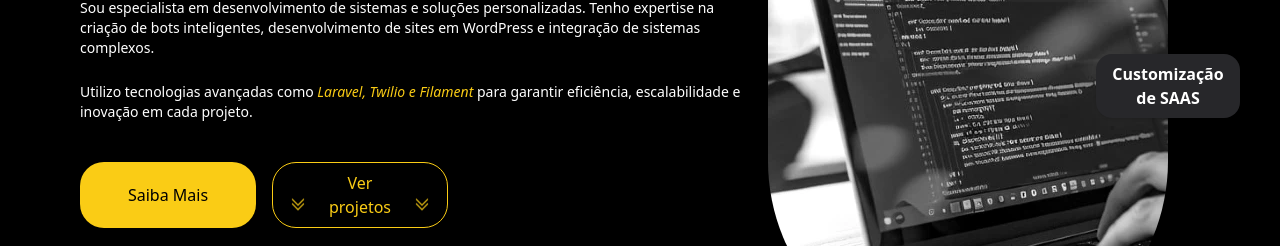
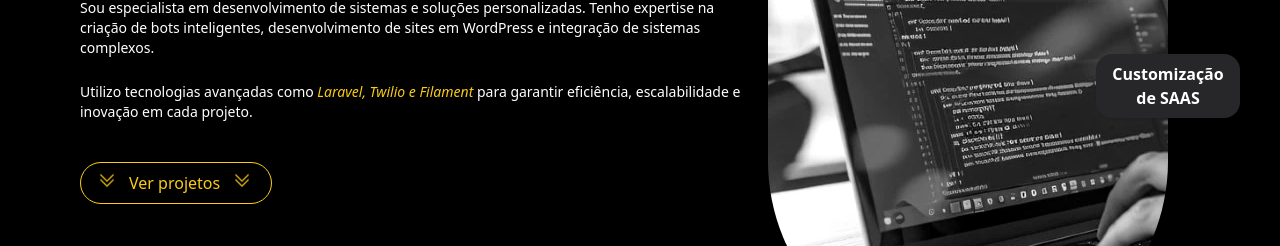
Before and after one commit to CharleyKevin/portfolio, a website: page index.html in a window 1280 px wide. Shown: the part 353-599 px from the top of the page. Drawn offline with nearby package versions, Linux system fonts and the light colour scheme.

Commit message:
Improved banner desktop

```diff
--- a/index.html
+++ b/index.html
@@ -14,7 +14,7 @@
         }
     </style>
 </head>
-<body class="w-full mx-auto overflow-x-hidden" x-data="body">
+<body class="w-full mx-auto overflow-x-hidden bg-black" x-data="body">
     <nav class="fixed top-0 h-[55px] bg-black w-full z-50">
         <header class="max-w-[1920px] flex max-sm:justify-center sm:justify-between py-3 px-20 text-white mx-auto">
             <div id="logo" class="w-28" data-aos="fade-right">
@@ -39,7 +39,8 @@
         </header>
     </nav>
 
-    <section id="banner" class="mt-[55px] bg-black flex justify-between px-5 sm:px-20 py-8 overflow-x-hidden">
+    <section id="banner" class="max-w-[1920px] mx-auto mt-[55px] bg-black flex justify-between px-5 sm:px-20 py-8
+        overflow-x-hidden overflow-y-hidden">
         <div id="left-banner" class="flex-auto flex flex-col items-start gap-6 pt-2 sm:pt-24 pr-4 w-1/2" data-aos="fade-up">
             <h1 class="max-sm:self-center max-sm:text-center text-white text-3xl sm:text-7xl font-semibold font-['Lora']">Olá, eu sou <br>Charley Kevin</h1>
             <div class="max-sm:w-24 max-sm:h-8 w-30 h-10 flex self-center sm:hidden">
@@ -59,10 +60,7 @@
             <p class="max-sm:text-center text-white text-sm">Sou especialista em desenvolvimento de sistemas e soluções personalizadas. Tenho expertise na criação de bots inteligentes, desenvolvimento de sites em WordPress e integração de sistemas complexos.</p>
             <p class="max-sm:text-center text-white text-sm">Utilizo tecnologias avançadas como <span class="text-yellow-400 italic">Laravel, Twilio e Filament</span> para garantir eficiência, escalabilidade e inovação em cada projeto.</p>
             <div id="actions-banner" class="w-full flex max-sm:justify-center">
-                <button class="max-sm:hidden sm:w-44 bg-yellow-400 text-black px-4 py-2 rounded-3xl mt-4">
-                    <a href="#about-me">Saiba Mais</a>
-                </button>
-                <button class="sm:w-44 flex items-end gap-3 ml-4 border border-yellow-400 text-yellow-400 px-4 py-2 rounded-3xl mt-4" data-aos="fade-up">
+                <button class="sm:w-48 flex items-end gap-3 border border-yellow-400 text-yellow-400 px-4 py-2 rounded-3xl mt-4" data-aos="fade-up">
                     <svg xmlns="http://www.w3.org/2000/svg" fill="none" viewBox="0 0 24 24" stroke-width="1.5" stroke="currentColor" class="size-5 animate-bounce">
                         <path stroke-linecap="round" stroke-linejoin="round" d="m4.5 5.25 7.5 7.5 7.5-7.5m-15 6 7.5 7.5 7.5-7.5" />
                     </svg>
@@ -138,9 +136,9 @@
         </div>
     </section>
 
-    <section id="projects" class="relative bg-black max-sm:pl-5 sm:px-5 sm:px-20 py-8 overflow-x-hidden" x-data="slider()">
+    <section id="projects" class="max-w-[1920px] mx-auto relative bg-black max-sm:pl-5 sm:px-20 py-8 overflow-x-hidden" x-data="slider()">
         <div id="background-circle-blur-left"
-             class="z-0 absolute left-0 -top-2 w-1/4 h-[75%] bg-[#4269F6] rounded-r-full opacity-75 blur-3xl"
+             class="z-0 absolute left-40 -top-2 w-1/4 h-3/5 bg-[#4269F6] rounded-r-full opacity-75 blur-3xl"
              data-aos="fade-left"
         ></div>
         <div id="title-projects" class="relative z-10 text-white font-['Lora'] flex max-sm:flex-col max-sm:justify-center
```
Also changed, not shown: src/output.css.
